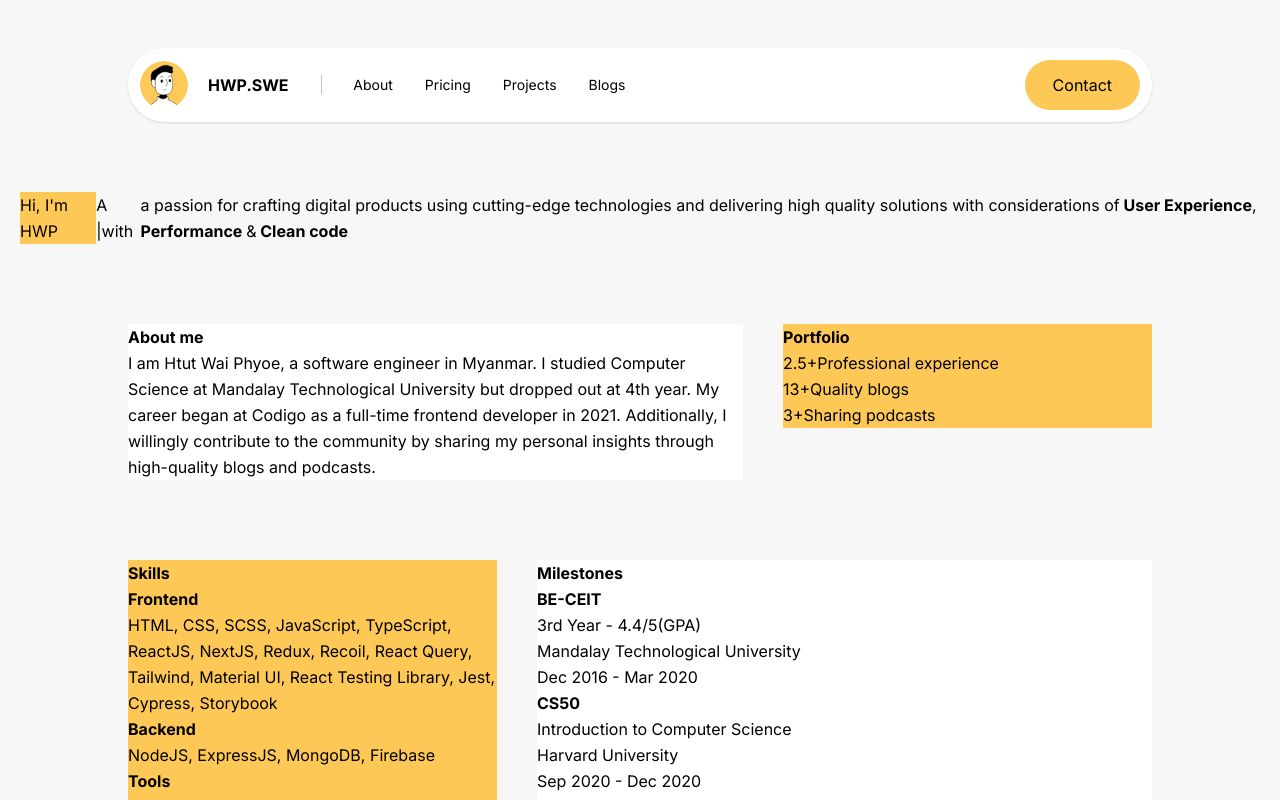
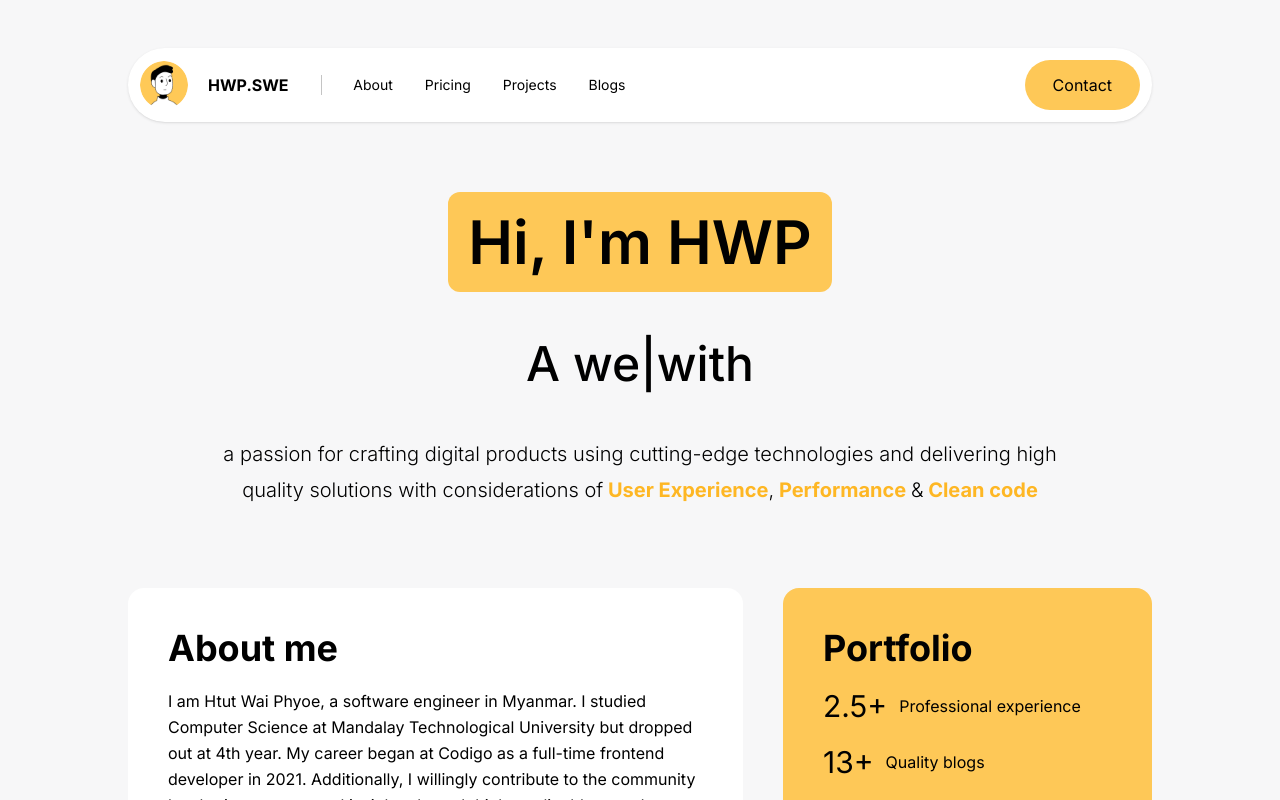
Before and after one commit to htutwaiphyoe/portfolio, a Next.js app: page / in a window 1280 px wide. Shown: the top 800 px of the page. Built offline with nearby package versions, Linux system fonts and the light colour scheme.

Commit message:
feat: tailwind path

```diff
--- a/tailwind.config.ts
+++ b/tailwind.config.ts
@@ -2,9 +2,10 @@ import type { Config } from "tailwindcss";
 
 const config: Config = {
   content: [
+    "./app/**/*.{js,ts,jsx,tsx,mdx}",
+    "./components/**/*.{js,ts,jsx,tsx,mdx}",
+    "./views/**/*.{js,ts,jsx,tsx,mdx}",
     "./pages/**/*.{js,ts,jsx,tsx,mdx}",
-    "./components/**/*.{js,ts,jsx,tsx,mdx}",
-    "./app/**/*.{js,ts,jsx,tsx,mdx}",
   ],
   theme: {
     extend: {},
```
